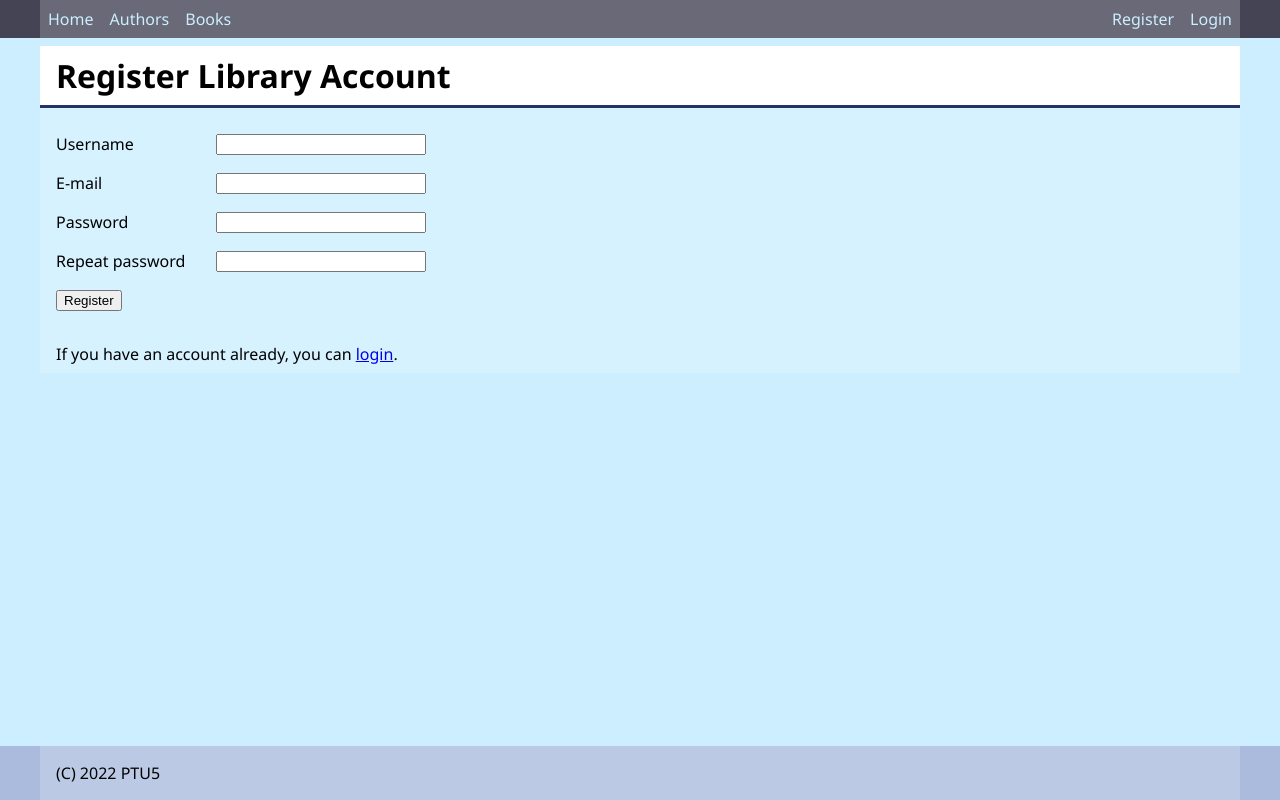
After one commit to rikogoeslive/ptu5_django_library, a Django app: page /user_profile/register/ in a window 1280 px wide. The commit adds this page. Run offline with Django 4.2, Linux system fonts and the light colour scheme.

Commit message:
user registration view; user registration form, processing and template; django messages

```diff
--- a/ptu5_library/library/static/library/css/base.css
+++ b/ptu5_library/library/static/library/css/base.css
@@ -6,7 +6,22 @@ body {
     flex-direction: column;
     justify-content: flex-start;
     min-height: 100vh;
+}
 
+.form-grid div {
+    display: inline-block;
+    padding: 0.5rem;
+    align-self: center;
+    justify-self: stretch;
+
+}
+
+.form-grid input {
+    width: 20%;
+}
+
+.form-grid {
+    grid-template-columns: 10rem auto;
 }
 
 header, main, content {
@@ -24,7 +39,6 @@ header .container span {
     padding: 0.5rem
 }
 
-
 header .container {
     display: flex;
     flex-direction: row;
@@ -40,8 +54,6 @@ header a {
     padding: 0.5rem;
     text-decoration: none;
 }
-
-
 
 header a:hover {
     background-color: rgba(255, 255, 255, 0.2);
@@ -196,3 +208,20 @@ table {
     columns: #900;
     font-weight: bold;
 }
+
+.alert {
+    padding: 0.5rem 1rem;
+}
+
+.alert-error {
+    background-color: #f99;
+    columns: #900;
+    border-color: #900;
+
+}
+
+.alert-success {
+    background-color: #afa;
+    color: #090;
+    border-color: #080;
+}
--- a/ptu5_library/library/templates/library/base.html
+++ b/ptu5_library/library/templates/library/base.html
@@ -25,6 +25,7 @@
                     <a href="{% url 'logout' %}">Logout</a>
                     {% endif %}
                 {% else %}
+                    <a href="{% url 'register' %}">Register</a>
                     <a href="{% url 'login' %}{% if request.path != 'accounts/logout/' %}?next={{ request.path }}"{% endif %}>Login</a>
                 {% endif %}
             {% endblock nav %}
@@ -32,6 +33,11 @@
     </header>
     <main>
         <div class="container">
+            {% if messages %}
+            {% for message in messages %}
+                <div class="alert alert-{{ message.tags }}">{{ message }}</div>
+            {% endfor %}
+            {% endif %}
             {% block content %}
             {% endblock content %}
         </div>
--- /dev/null
+++ b/ptu5_library/user_profile/templates/user_profile/register.html
@@ -0,0 +1,21 @@
+{% extends 'library/base.html' %}
+{% block title %}Register {{ block.super }} account{% endblock title %}
+{% block content %}
+<h1>Register Library Account</h1>
+
+<form action="" method="post">
+    {% csrf_token %}
+    <div class="table-grid form-grid">
+        <div><label for="username">Username</div>
+        <div><input type="text" name="username" value="{{ request.POST.username }}"></div>
+        <div><label for="email">E-mail</div>
+        <div><input type="text" name="email" value="{{ request.POST.email }}"></div>
+        <div><label for="password">Password</div>
+        <div><input type="password" name="password"></div>
+        <div><label for="password2">Repeat password</div>
+        <div><input type="password" name="password2"></div>
+        <div><button type="submit">Register</button></div>
+    </div>
+</form>
+<p>If you have an account already, you can <a href="{% url 'login' %}">login</a>.</p>
+{% endblock content %}
--- a/ptu5_library/user_profile/urls.py
+++ b/ptu5_library/user_profile/urls.py
@@ -1,5 +1,7 @@
 from django.urls import path
+from . import views
+
 
 urlpatterns = [
-
+    path('register/', views.register, name='register')
 ]
--- a/ptu5_library/user_profile/views.py
+++ b/ptu5_library/user_profile/views.py
@@ -1,3 +1,35 @@
-from django.shortcuts import render
+from django.shortcuts import render, redirect
+from django.contrib.auth import get_user_model
+from django.views.decorators.csrf import csrf_protect
+from django.contrib import messages
+from django.core.validators import validate_email
 
-# Create your views here.
+User = get_user_model()
+
+@csrf_protect
+def register(request):
+    if request.method == "POST":
+        username = request.POST.get('username')
+        email = request.POST.get('email')
+        password = request.POST.get('password')
+        password2 = request.POST.get('password2')
+        error = False
+        if not username or User.objects.filter(username=username).first():
+            messages.error(request, 'Username not entered or username already exists.')
+            error = True
+        if not email or User.objects.filter(email=email).first():
+            messages.error(request, 'Email not entered or user with this email already exists')
+            error = True
+        else:
+            try:
+                validate_email(email)
+            except:
+                messages.error(request, 'Invalid email.')
+                error = True
+        if not password or not password2 or password != password2:
+            messages.error(request, 'Passwords not entered or do not match.')
+        if not error:
+            User.objects.create_user(username=username, email=email, password=password)
+            messages.success(request, f'User {username} registration succesful, You can log in now.')
+            return redirect('login')
+    return render(request, 'user_profile/register.html')
```
